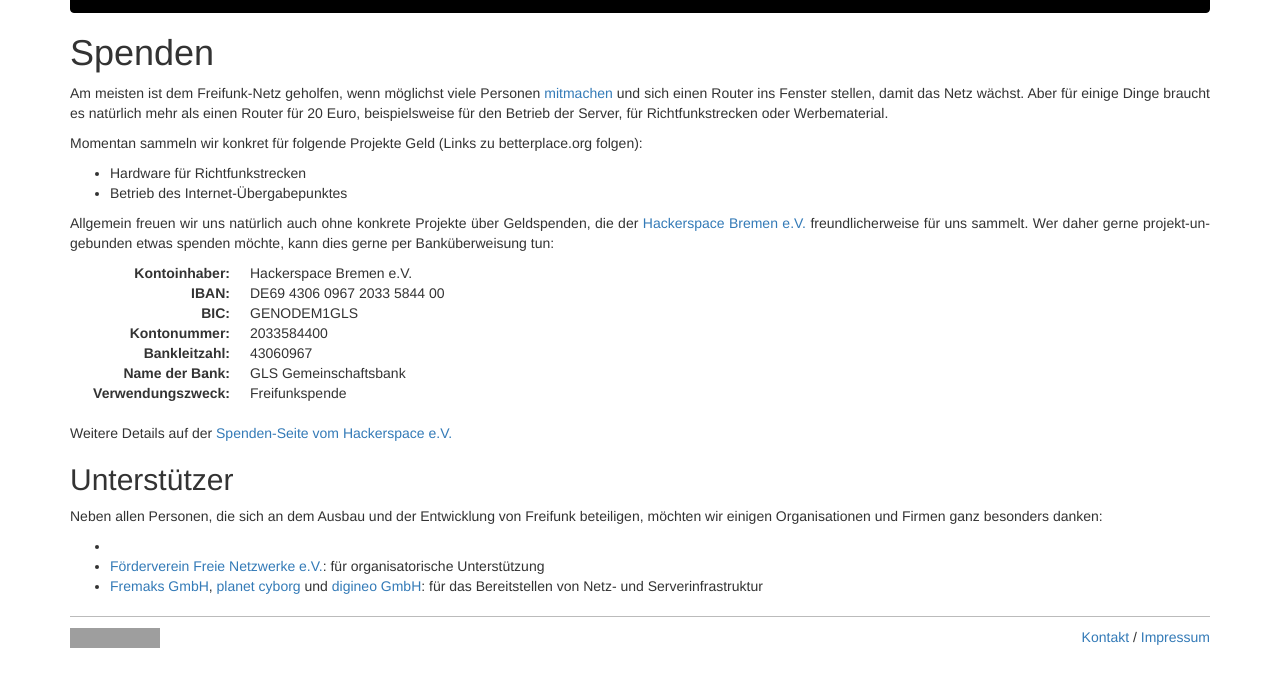
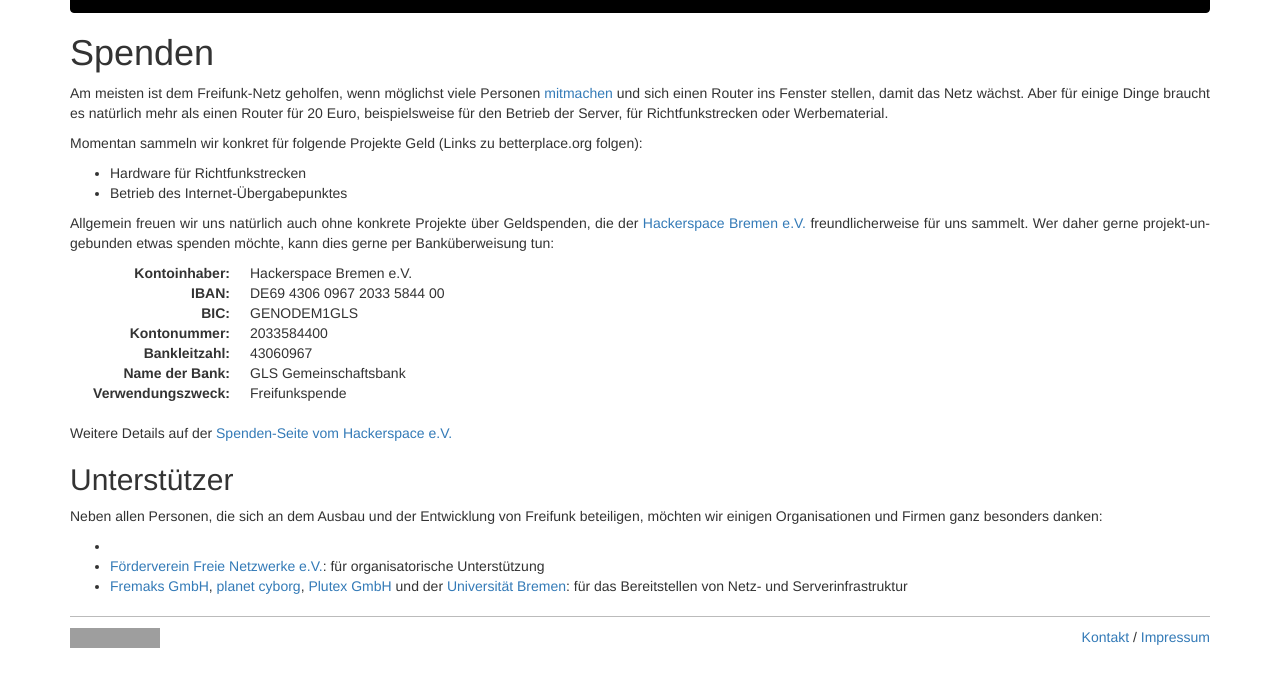
Before and after one commit to FreifunkBremen/bremen.freifunk.net, a Jekyll site: the page built from spenden.md, in a window 1280 px wide, cut to the strip 199-886 px from the top of the page. Built offline with Jekyll 4.4.1, drawn with Linux system fonts in a browser that asks for light colours; nearby versions of some CDN libraries; Markdown is read by kramdown in place of the engine named in the settings; grey boxes are pictures that could not be loaded.

Commit message:
Spenden: Digineo raus, Plutex und Uni Bremen rein

```diff
--- a/spenden.md
+++ b/spenden.md
@@ -31,7 +31,7 @@
 
 * [Hackerspace Bremen e.V.]: für Räumlichkeiten, Spendenverwaltung und Routerverkauf
 * [Förderverein Freie Netzwerke e.V.](http://foerderverein.freie-netzwerke.de/): für organisatorische Unterstützung
-* [Fremaks GmbH](http://fremaks.de), [planet cyborg](https://planetcyborg.de/) und [digineo GmbH](http://www.digineo.de): für das Bereitstellen von Netz- und Serverinfrastruktur
+* [Fremaks GmbH](http://fremaks.de), [planet cyborg](https://planetcyborg.de/), [Plutex GmbH](http://www.plutex.de/) und der [Universität Bremen](http://www.uni-bremen.de/): für das Bereitstellen von Netz- und Serverinfrastruktur
 
 [mitmachen]: /mitmachen.html
 [Hackerspace Bremen e.V.]: https://www.hackerspace-bremen.de/
```
Also changed, not shown: 1 other file.
